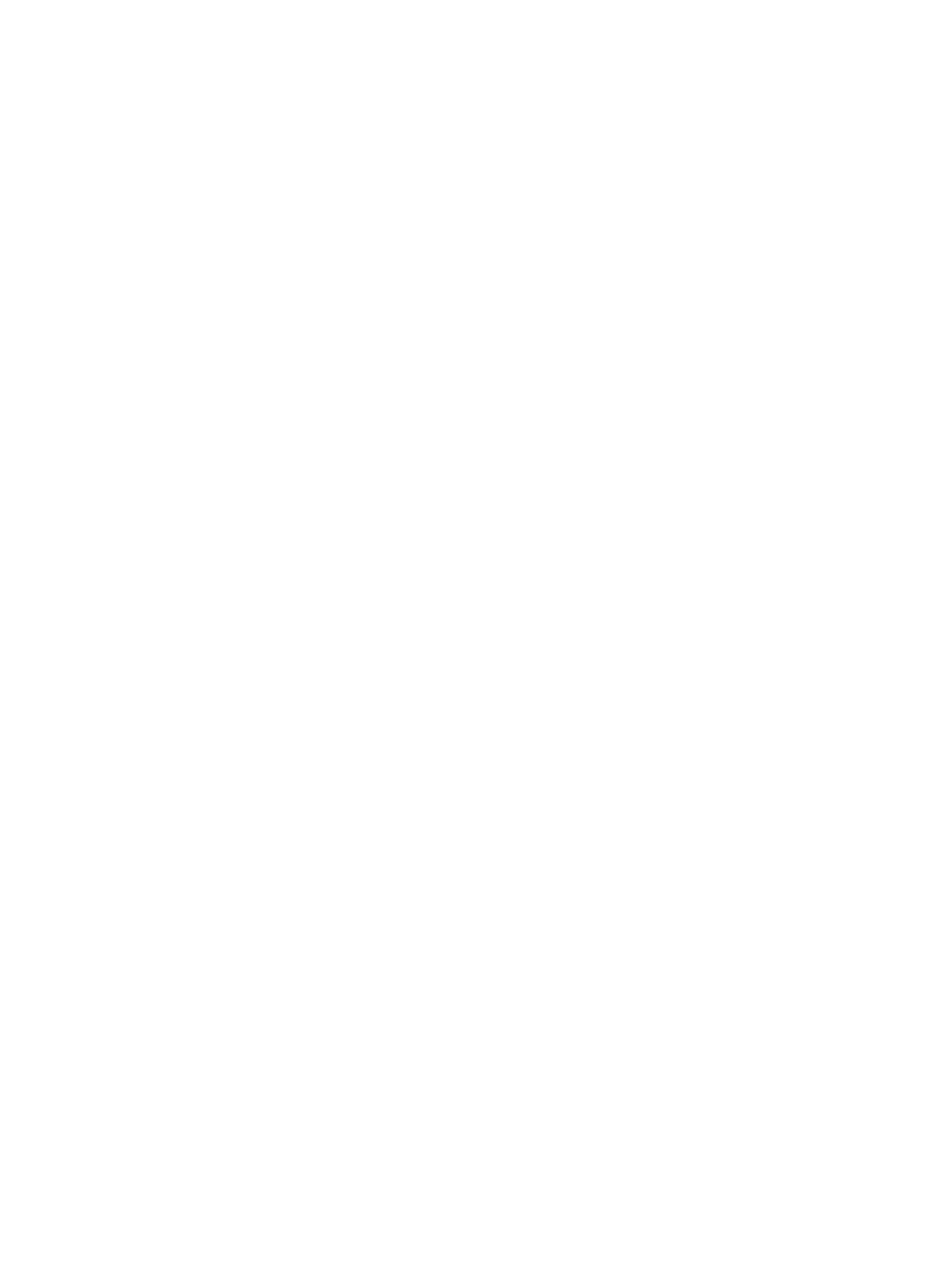
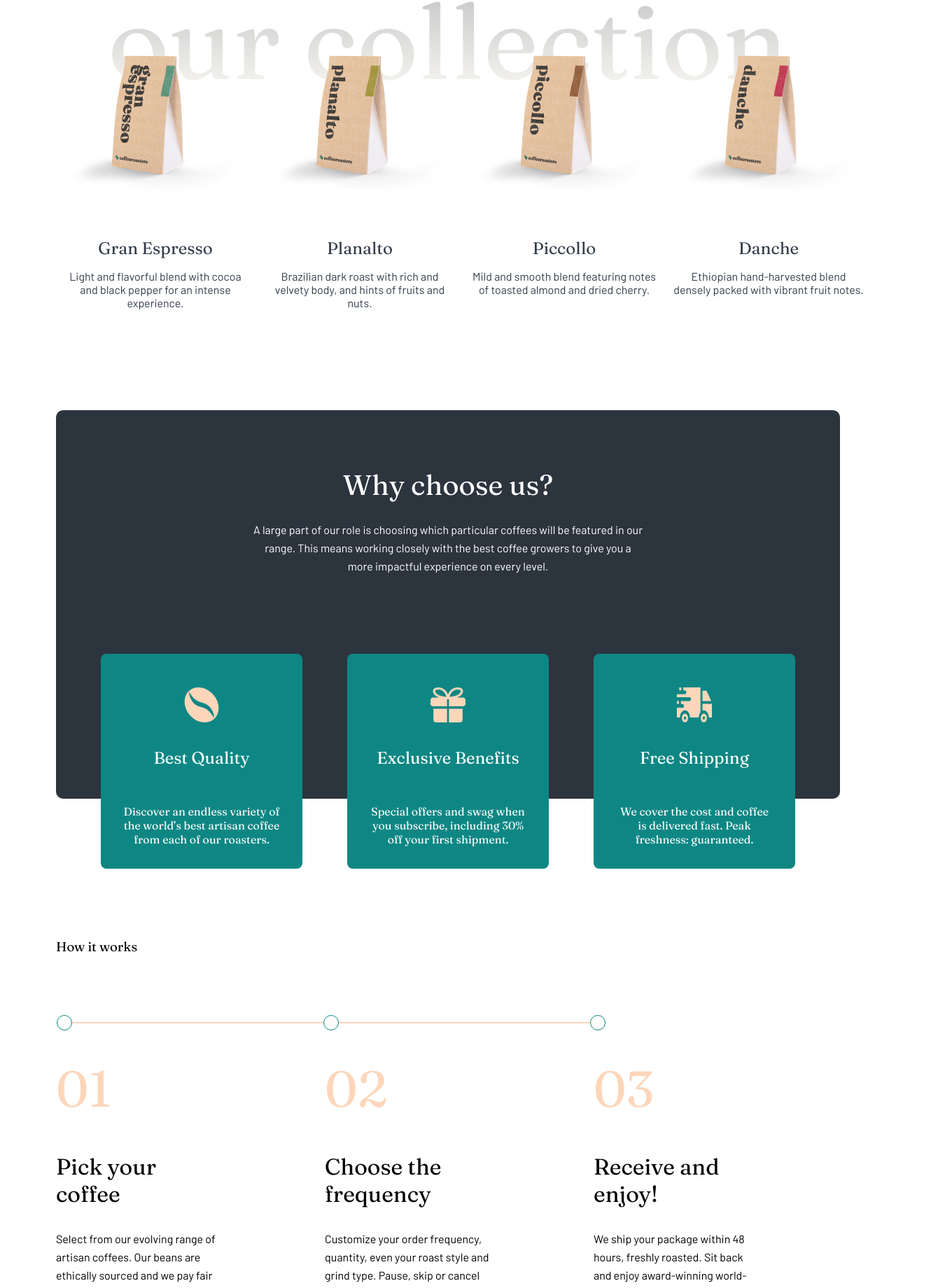
Before and after one commit to NaroNhem/Coffee-subscription, a React (Create React App) app in the folder FrontendMentor/coffeeroasters-subscription-site/client/: page / in a window 1280 px wide. Shown: the part 891-2731 px from the top of the page at 70% size, 1360 px wide, since content can reach past the window. Before the commit the page ends 800 px from the top, so only its background shows below. Built offline with nearby package versions, Linux system fonts and the light colour scheme.

Commit message:
finished design of homepage

```diff
--- a/FrontendMentor/coffeeroasters-subscription-site/client/src/Components/Home.js
+++ b/FrontendMentor/coffeeroasters-subscription-site/client/src/Components/Home.js
@@ -30,6 +30,167 @@ export default function Home() {
           <button className="createPlan">Create your plan</button>
         </div>
       </div>
+      <div className="collectionInfo">
+        <h1 className="ourCollection">our collection</h1>
+        <div className="productCollection">
+          <ul className="productCards">
+            <li>
+              <img
+                src="assets/home/desktop/image-gran-espresso.png"
+                alt="gran"
+                className="productImage"
+              />
+              <h1 className="productName">Gran Espresso</h1>
+              <p>
+                Light and flavorful blend with cocoa and black pepper for an
+                intense experience.
+              </p>
+            </li>
+            <li>
+              <img
+                src="assets/home/desktop/image-planalto.png "
+                className="productImage"
+              />
+              <h1 className="productName">Planalto</h1>
+              <p>
+                Brazilian dark roast with rich and velvety body, and hints of
+                fruits and nuts.
+              </p>
+            </li>
+            <li>
+              <img
+                src="assets/home/desktop/image-piccollo.png "
+                className="productImage"
+              />
+              <h1 className="productName">Piccollo</h1>
+              <p>
+                Mild and smooth blend featuring notes of toasted almond and
+                dried cherry.
+              </p>
+            </li>
+            <li>
+              <img
+                src="assets/home/desktop/image-danche.png "
+                className="productImage"
+              />
+              <h1 className="productName">Danche</h1>
+              <p>
+                Ethiopian hand-harvested blend densely packed with vibrant fruit
+                notes.
+              </p>
+            </li>
+          </ul>
+        </div>
+      </div>
+      <div className="chooseContainer">
+        <div className="whyChoose">
+          <h1 className="whyTitle">Why choose us?</h1>
+          <p className="whySummary">
+            A large part of our role is choosing which particular coffees will
+            be featured in our range. This means working closely with the best
+            coffee growers to give you a more impactful experience on every
+            level.
+          </p>
+        </div>
+        <div className="cardContainer">
+          <div className="chooseCard">
+            <img src="assets/home/desktop/icon-coffee-bean.svg" alt="bean" />
+            <h1>Best Quality</h1>
+            <p>
+              Discover an endless variety of the world’s best artisan coffee
+              from each of our roasters.
+            </p>
+          </div>
+          <div className="chooseCard">
+            <img src="assets/home/desktop/icon-gift.svg" alt="bean" />
+            <h1>Exclusive Benefits</h1>
+            <p>
+              Special offers and swag when you subscribe, including 30% off your
+              first shipment.
+            </p>
+          </div>
+          <div className="chooseCard">
+            <img src="assets/home/desktop/icon-truck.svg" alt="bean" />
+            <h1>Free Shipping</h1>
+            <p>
+              We cover the cost and coffee is delivered fast. Peak freshness:
+              guaranteed.
+            </p>
+          </div>
+        </div>
+      </div>
+      <div className="howItWorks">
+        <h3 className="howTitle">How it works</h3>
+        <div className="line">
+          <div className="ovalContainer">
+            <div className="oval"></div>
+            <div className="oval"></div>
+            <div className="oval"></div>
+          </div>
+        </div>
+        <div className="path">
+          <div className="pathCard">
+            <h1>01</h1>
+            <h3>Pick your coffee</h3>
+            <p>
+              Select from our evolving range of artisan coffees. Our beans are
+              ethically sourced and we pay fair prices for them. There are new
+              coffees in all profiles every month for you to try out.
+            </p>
+          </div>
+          <div className="pathCard">
+            <h1>02</h1>
+            <h3>Choose the frequency</h3>
+            <p>
+              Customize your order frequency, quantity, even your roast style
+              and grind type. Pause, skip or cancel your subscription with no
+              commitment through our online portal.
+            </p>
+          </div>
+          <div className="pathCard">
+            <h1>03</h1>
+            <h3>Receive and enjoy!</h3>
+            <p>
+              We ship your package within 48 hours, freshly roasted. Sit back
+              and enjoy award-winning world-class coffees curated to provide a
+              distinct tasting experience.
+            </p>
+          </div>
+        </div>
+        <button className="createPlan" id="pathBtn">
+          Create your plan
+        </button>
+        <footer>
+          <div>
+            <img
+              src="assets/shared/desktop/logo-inverse.svg"
+              alt="logo"
+              className="logoFooter"
+            ></img>
+          </div>
+          <div className="pages">
+            <ul>
+              <li>HOME</li>
+              <li>ABOUT US</li>
+              <li>CREATE YOUR PLAN</li>
+            </ul>
+          </div>
+          <div></div>
+          <div>
+            <ul>
+              <li>
+                <img src="assets/shared/desktop/icon-facebook.svg" alt="fb" />
+              </li>
+              <li>
+                <img src="assets/shared/desktop/icon-instagram.svg" alt="ig" />
+              </li>
+              <li>
+                <img src="assets/shared/desktop/icon-twitter.svg" alt="tweet" />
+              </li>
+            </ul>
+          </div>
+        </footer>
+      </div>
     </>
   );
 }
--- a/FrontendMentor/coffeeroasters-subscription-site/client/src/index.css
+++ b/FrontendMentor/coffeeroasters-subscription-site/client/src/index.css
@@ -46,7 +46,7 @@ ul {
   position: relative;
   color: #fefcf7;
   flex-direction: column;
-  padding: 100px 55% 100px 100px;
+  padding: 90px 55% 100px 100px;
 }
 .heroImg {
   flex: 1;
@@ -56,6 +56,7 @@ ul {
   top: 0%;
   bottom: 0%;
   border-radius: 10px;
+  max-width: 100%;
 }
 
 .heroInfo {
@@ -82,3 +83,182 @@ ul {
   color: #fefcf7;
   font-weight: 900;
 }
+
+.collectionInfo {
+  display: flex;
+  position: relative;
+  height: 50em;
+  justify-content: flex-start;
+  flex-direction: column;
+  align-items: center;
+}
+
+.ourCollection {
+  padding-top: 1.2em;
+  font-size: 150px;
+  background-image: linear-gradient(180deg, #83888f, #fefcf7);
+  background-size: 100%;
+  background-clip: text;
+  -webkit-text-fill-color: transparent;
+  position: absolute;
+  text-align: center;
+  z-index: 0;
+  margin: 0;
+}
+
+.productCollection {
+  height: 43em;
+  width: 100%;
+  display: flex;
+  z-index: 1;
+  justify-content: center;
+  margin-bottom: 0;
+  align-items: flex-end;
+}
+
+.productImage {
+  width: 256px;
+  height: 193px;
+}
+
+.productCards {
+  text-align: center;
+  color: #333d4b;
+}
+.productCards > li {
+  width: 17em;
+}
+
+.productName {
+  font-size: 24px;
+  padding-top: 2em;
+}
+
+li > p {
+  font-family: "Barlow";
+}
+
+.chooseContainer {
+  position: relative;
+}
+.whyChoose {
+  height: 500px;
+  text-align: center;
+  background: #2c343e;
+  color: white;
+  border-radius: 10px;
+  padding: 55px 280px 0 280px;
+}
+
+.whyTitle {
+  font-size: 40px;
+  font-weight: 900;
+}
+
+.whySummary {
+  font-family: "Barlow";
+  font-size: 16px;
+  font-weight: 400;
+  line-height: 26px;
+}
+
+.cardContainer {
+  display: flex;
+  justify-content: center;
+  z-index: 1;
+  min-width: 100%;
+  gap: 4em;
+  position: absolute;
+  bottom: -100px;
+}
+
+.chooseCard {
+  display: flex;
+  flex-direction: column;
+  justify-content: center;
+  align-items: center;
+  background-color: #0e8784;
+  color: white;
+  padding: 3em 2em 1em 2em;
+  width: 20%;
+  border-radius: 8px;
+  text-align: center;
+  gap: 20px;
+}
+
+.chooseCard > img {
+  height: 50px;
+  width: 50px;
+}
+
+.chooseCard > h1 {
+  font-size: 24px;
+}
+
+.howItWorks {
+  margin-top: 200px;
+}
+
+.line {
+  margin-top: 6em;
+  border: 1px solid #fdd6ba;
+  width: 70%;
+  position: relative;
+  border-left: 1px solid white;
+  border-right: 1px solid white;
+}
+.ovalContainer {
+  width: 100%;
+  display: flex;
+  position: absolute;
+  justify-content: space-between;
+  top: -11px;
+}
+.oval {
+  height: 20px;
+  width: 20px;
+  border-radius: 20px;
+  border: 1px solid #0e8784;
+  bottom: 5px;
+  background-color: white;
+}
+.path {
+  display: flex;
+  gap: 9em;
+}
+.pathCard {
+  width: 240px;
+}
+.pathCard > h1 {
+  font-size: 72px;
+  font-weight: 900;
+  color: #fdd6ba;
+}
+
+.pathCard > h3 {
+  font-size: 32px;
+  font-weight: 900;
+}
+
+.pathCard > p {
+  font-size: 16px;
+  font-family: "Barlow";
+  line-height: 26px;
+}
+#pathBtn {
+  margin-top: 50px;
+}
+
+footer {
+  display: flex;
+  align-items: center;
+  background-color: #2c343e;
+  margin-top: 10em;
+  padding: 3em;
+  justify-content: space-between;
+}
+.pages {
+  font-family: "Barlow";
+  font-size: 12px;
+  color: #83888f;
+}
```
Also changed, not shown: FrontendMentor/coffeeroasters-subscription-site/client/public/assets/shared/desktop/logo-inverse.svg (added).
